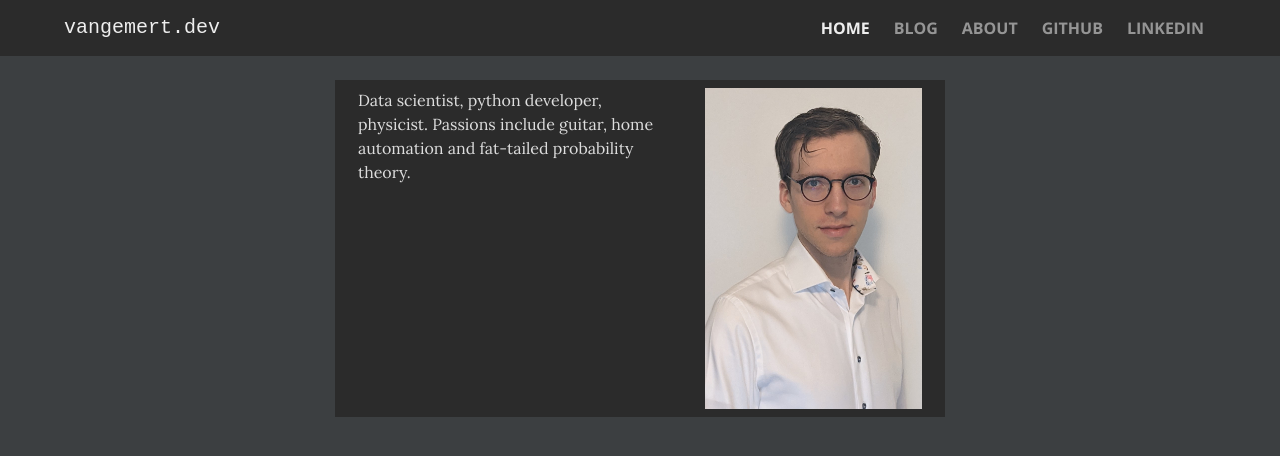
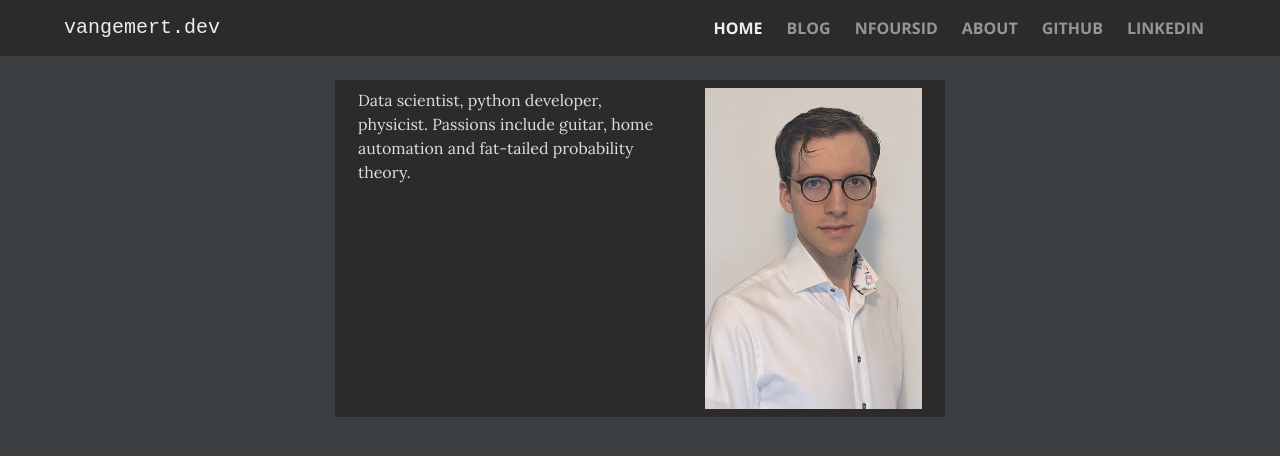
Before and after one commit to spmvg/vangemert.dev, a Vue app: page /blog in a window 1280 px wide. Shown: the top 456 px of the page. Built offline with nearby package versions, Linux system fonts and the light colour scheme.

Commit message:
add link to nfoursid

```diff
--- a/src/components/NavBar.vue
+++ b/src/components/NavBar.vue
@@ -7,6 +7,7 @@
           <b-navbar-nav class="ml-auto">
             <b-nav-item to="/" class="mx-1">HOME</b-nav-item>
             <b-nav-item to="/blog" class="mx-1">BLOG</b-nav-item>
+            <b-nav-item href="https://pypi.org/project/nfoursid/" class="mx-1" target="_blank">NFOURSID</b-nav-item>
             <b-nav-item to="/about" class="mx-1">ABOUT</b-nav-item>
             <b-nav-item href="https://github.com/spmvg" class="mx-1" target="_blank">GITHUB</b-nav-item>
             <b-nav-item href="https://www.linkedin.com/in/spmvangemert/" class="mx-1" target="_blank">LINKEDIN</b-nav-item>
```
